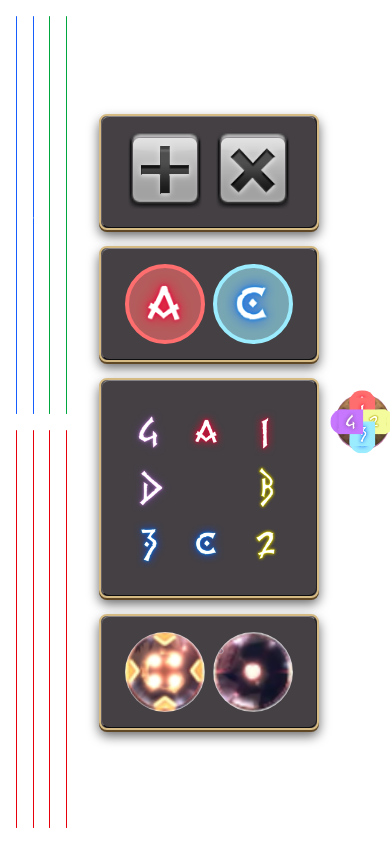
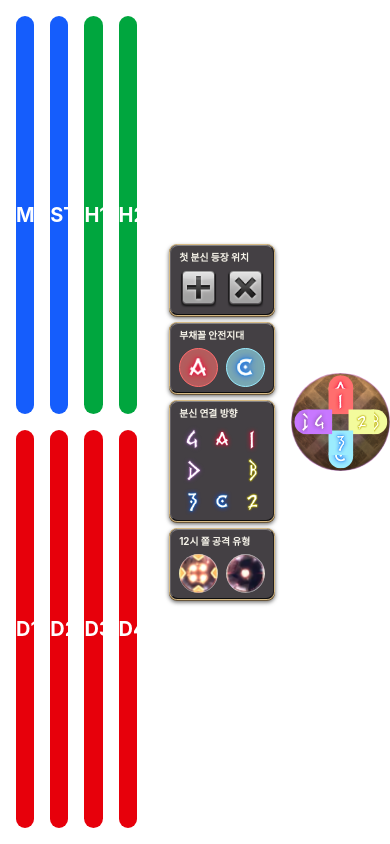
Before and after one commit to chalkpe/ffxiv-dream-notepad, a React (Vite) app: page / in a window 390 px wide. Built offline with nearby package versions, Linux system fonts and the light colour scheme.

Commit message:
feat: responsive size

```diff
--- a/src/components/Battlefield.tsx
+++ b/src/components/Battlefield.tsx
@@ -28,7 +28,9 @@ export const Battlefield = () => {
   const className = 'size-[6.5vmin] absolute -translate-x-1/2 -translate-y-1/2'
 
   return (
-    <div style={{ backgroundImage: 'url(/field.png)' }} className="aspect-square relative rounded-full w-[100vmin] bg-contain">
+    <div className="aspect-square relative w-[75vmin]">
+      <img src="/field.png" alt="전장" className="absolute top-0 left-0 w-full h-full object-contain rounded-full" />
+
       {/* <div className="absolute top-0 left-0 w-full h-full rounded-full border-4 border-gray-400" /> */}
 
       {/* <div className="w-full h-1 absolute top-1/2 left-0 bg-gray-400" />
--- a/src/components/DreamSwitchA.tsx
+++ b/src/components/DreamSwitchA.tsx
@@ -13,24 +13,29 @@ export const DreamSwitchA = () => {
   const marker = playerPositions.find((info) => info.id === playerPosition)?.marker
 
   return (
-    <div className="flex flex-col items-center justify-stretch gap-4 w-fit">
-      <XIVDialog className="flex gap-2">
+    <div className="flex flex-col items-center justify-stretch gap-[1.5vmin] w-fit">
+      <XIVDialog className="flex flex-col gap-[1vmin]">
+        <h2 className="text-[2.5vmin] font-bold">첫 분신 등장 위치</h2>
+        <div className="flex gap-[2vmin]">
           {cloneEncounterPositions.map((info) => (
             <button
               key={info.id}
               type="button"
               onClick={() => setCloneEncounterPosition(info.id)}
               className={cn(
-              'relative w-20 h-20',
+                'relative size-[10vmin]',
                 cloneEncounterPosition !== undefined && cloneEncounterPosition !== info.id && 'opacity-20 cursor-not-allowed',
               )}
             >
-            <img src={`/button_${info.id}.png`} alt={info.name} className="w-16 h-16 z-0 top-1.5 left-2 absolute" />
-            <img src="/frame.png" alt="테두리" className="absolute top-0 left-0 w-20 h-20 z-10" />
+              <img src={`/button_${info.id}.png`} alt={info.name} className="size-[8vmin] z-0 top-[0.6vmin] left-[1vmin] absolute" />
+              <img src="/frame.png" alt="테두리" className="absolute top-0 left-0 size-[10vmin] z-10" />
             </button>
           ))}
+        </div>
       </XIVDialog>
-      <XIVDialog className="flex gap-2">
+      <XIVDialog className="flex flex-col gap-[1vmin]">
+        <h2 className="text-[2.5vmin] font-bold">부채꼴 안전지대</h2>
+        <div className="flex gap-[2vmin]">
           {safeAreas.map((area) => (
             <button
               key={area}
@@ -42,46 +47,57 @@ export const DreamSwitchA = () => {
                 src={`/waymark${area.toLowerCase()}.png`}
                 alt={`${area}징 양옆`}
                 className={cn(
-                'w-20 h-20 border-4 rounded-full box-border',
+                  'size-[10vmin] border-[0.5vmin] rounded-full box-border',
                   area === 'A' && 'border-[#FF6E6EFF] bg-[#FF6E6E99]',
                   area === 'C' && 'border-[#9BECFEFF] bg-[#9BECFE99]',
                 )}
               />
             </button>
           ))}
+        </div>
       </XIVDialog>
 
-      <XIVDialog
-        className="grid grid-cols-3 gap-2 items-center justify-center w-full"
-        containerClassName="w-full aspect-square flex items-center justify-center"
-      >
+      <XIVDialog className="flex flex-col gap-[1vmin]">
+        <h2 className="text-[2.5vmin] font-bold">분신 연결 방향</h2>
+        <div className="grid grid-cols-3 gap-[1vmin] items-center justify-center relative">
           {playerPositions.map((info) => (
             <button
               key={info.id}
               type="button"
               onClick={() => setPlayerPosition(info.id)}
               style={{ gridRow: info.gridPosition.row, gridColumn: info.gridPosition.col }}
-            className={cn(playerPosition !== undefined && playerPosition !== info.id && 'opacity-20 cursor-not-allowed')}
+              className={cn(
+                'size-[7vmin] flex items-center justify-center',
+                playerPosition !== undefined && playerPosition !== info.id && 'opacity-20 cursor-not-allowed',
+              )}
             >
-            <img src={`/waymark${info.waymark.toLowerCase()}.png`} alt={info.name} className="size-12" />
+              <img src={`/waymark${info.waymark.toLowerCase()}.png`} alt={info.name} className="size-[7vmin]" />
             </button>
           ))}
           {marker && (
-          <img src={`/${marker}.png`} alt="징" className="size-32 absolute top-0 left-0 right-0 bottom-0 m-auto pointer-events-none" />
+            <img
+              src={`/${marker}.png`}
+              alt="징"
+              className="size-[16vmin] absolute top-0 left-0 right-0 bottom-0 m-auto pointer-events-none"
+            />
           )}
+        </div>
       </XIVDialog>
 
-      <XIVDialog className="flex gap-2">
+      <XIVDialog className="flex flex-col gap-[1vmin]">
+        <h2 className="text-[2.5vmin] font-bold">12시 쫄 공격 유형</h2>
+        <div className="flex gap-[2vmin]">
           {attackTypes.map((attack) => (
             <button
               key={attack}
               type="button"
               onClick={() => setFirstAttack(attack)}
-            className={cn(firstAttack !== undefined && firstAttack !== attack && 'opacity-20 cursor-not-allowed')}
+              className={cn('size-[10vmin]', firstAttack !== undefined && firstAttack !== attack && 'opacity-20 cursor-not-allowed')}
             >
-            <img src={`/${attack}.png`} alt={attack} className="w-20 h-20 rounded-full" />
+              <img src={`/${attack}.png`} alt={attack} className="size-[10vmin] rounded-full aspect-square" />
             </button>
           ))}
+        </div>
       </XIVDialog>
     </div>
   )
--- a/src/components/XIVDialog.tsx
+++ b/src/components/XIVDialog.tsx
@@ -13,11 +13,13 @@ export function XIVDialog({ children, type = 'normal', className, containerClass
     <div
       className={cn(
         'relative inline-block',
-        'rounded-lg border-2',
-        'px-6 py-4',
+        'rounded-[2vmin] border-[0.25vmin]',
+        'px-[2.4vmin] py-[1.6vmin]',
         'bg-[#444044] text-[#f5f2e8]',
         type === 'normal' ? 'border-[#D6BA84]' : 'border-[#d9dad9]',
-        type === 'normal' ? 'shadow-[0_2px_0_#604826,0_6px_12px_rgba(0,0,0,0.6)]' : 'shadow-[0_2px_0_#474547,0_6px_12px_rgba(0,0,0,0.6)]',
+        type === 'normal'
+          ? 'shadow-[0_0.2vmin_0_#604826,0_0.6vmin_1.2vmin_rgba(0,0,0,0.6)]'
+          : 'shadow-[0_0.2vmin_0_#474547,0_0.6vmin_1.2vmin_rgba(0,0,0,0.6)]',
         containerClassName,
       )}
     >
@@ -26,8 +28,8 @@ export function XIVDialog({ children, type = 'normal', className, containerClass
         className={cn(
           'pointer-events-none',
           'absolute inset-0',
-          'rounded-lg',
-          'border-t border-l border-r border-b',
+          'rounded-[2vmin]',
+          'border-t-[0.25vmin] border-l-[0.25vmin] border-r-[0.25vmin] border-b-[0.25vmin]',
           'border-t-[rgba(255,255,255,0.35)]',
           'border-l-[rgba(255,255,255,0.18)]',
           'border-r-[rgba(0,0,0,0.5)]',
```
Lines whose indentation alone changed are shown as unchanged.
